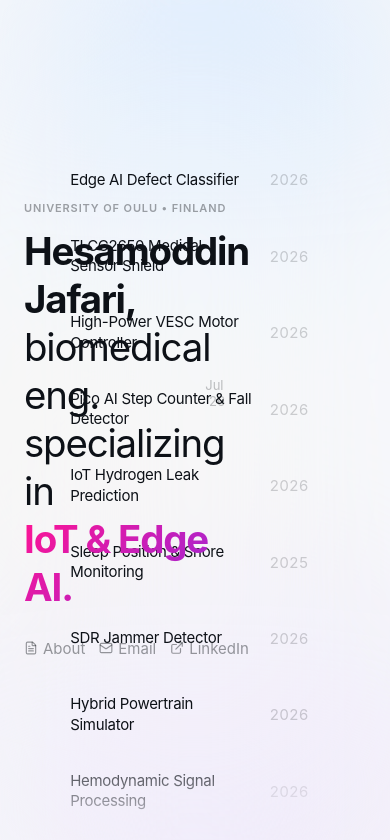
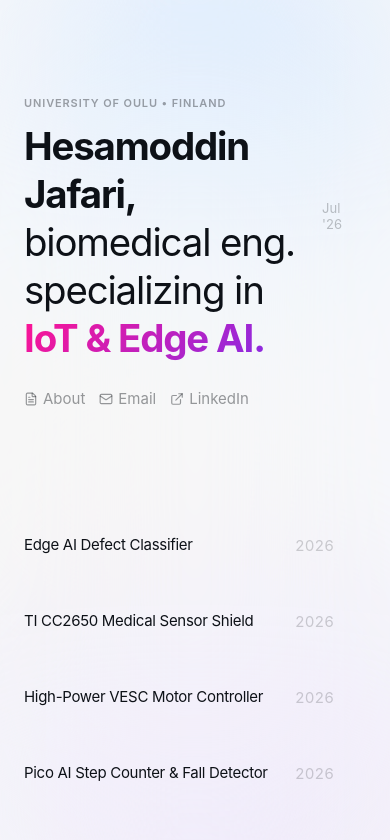
Before and after one commit to hjafari890/hesam-cv, a React (Vite) app: page / in a window 390 px wide. Shown: the top 840 px of the page. Built offline with nearby package versions, Linux system fonts and the light colour scheme.

Commit message:
fix: Resolve critical mobile layout overlap by migrating inline App.jsx styles to index.css media queries

```diff
--- a/src/App.jsx
+++ b/src/App.jsx
@@ -473,20 +473,6 @@ function App() {
         ref={scrollRef}
         className="project-column"
         aria-label="Selected projects"
-        style={{
-          position: 'fixed',
-          left: 0,
-          top: 0,
-          width: 'max(360px, 41vw)',
-          height: '100vh',
-          overflowY: 'auto',
-          overflowX: 'hidden',
-          padding: '18vh 5vw 18vh 18vw',
-          boxSizing: 'border-box',
-          scrollbarWidth: 'none',
-          maskImage: 'linear-gradient(to bottom, transparent 0%, black 12%, black 88%, transparent 100%)',
-          WebkitMaskImage: 'linear-gradient(to bottom, transparent 0%, black 12%, black 88%, transparent 100%)'
-        }}
       >
         <div className="project-list">
           {projects.map((project, index) => (
--- a/src/index.css
+++ b/src/index.css
@@ -49,9 +49,18 @@ a {
 }
 
 .project-column {
+  position: fixed;
+  left: 0;
+  top: 0;
   width: max(360px, 41vw);
-  min-height: 100vh;
-  padding: 17vh 8vw 12vh 18vw;
+  height: 100vh;
+  overflow-y: auto;
+  overflow-x: hidden;
+  padding: 18vh 5vw 18vh 18vw;
+  box-sizing: border-box;
+  scrollbar-width: none;
+  mask-image: linear-gradient(to bottom, transparent 0%, black 12%, black 88%, transparent 100%);
+  -webkit-mask-image: linear-gradient(to bottom, transparent 0%, black 12%, black 88%, transparent 100%);
 }
 
 .project-list {
@@ -375,12 +384,20 @@ a {
 
   .identity-column {
     position: relative;
+    width: 100%;
+    height: auto;
     min-height: 58vh;
     padding: 72px 24px 54px;
   }
 
   .project-column {
+    position: relative;
+    width: 100%;
+    height: auto;
     min-height: auto;
+    overflow-y: visible;
+    mask-image: none;
+    -webkit-mask-image: none;
     padding: 28px 24px 84px;
   }
 
```
